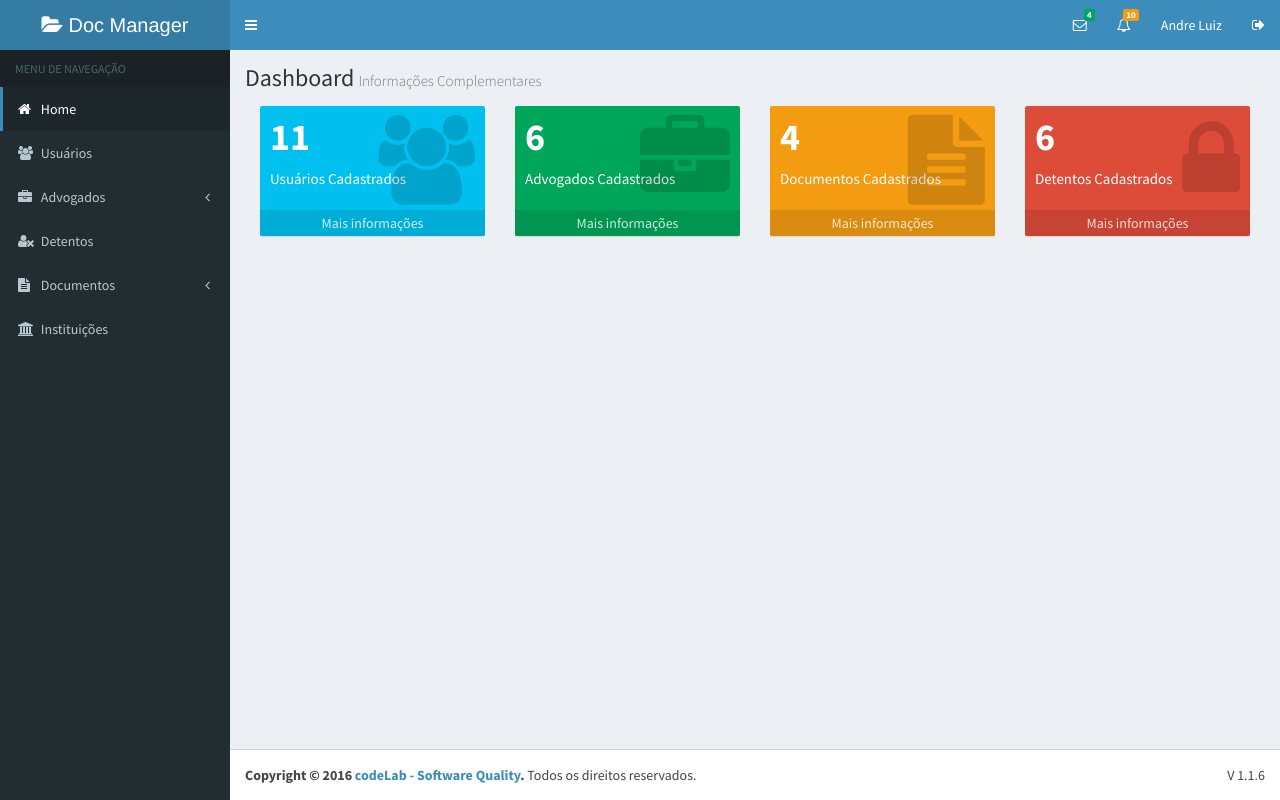
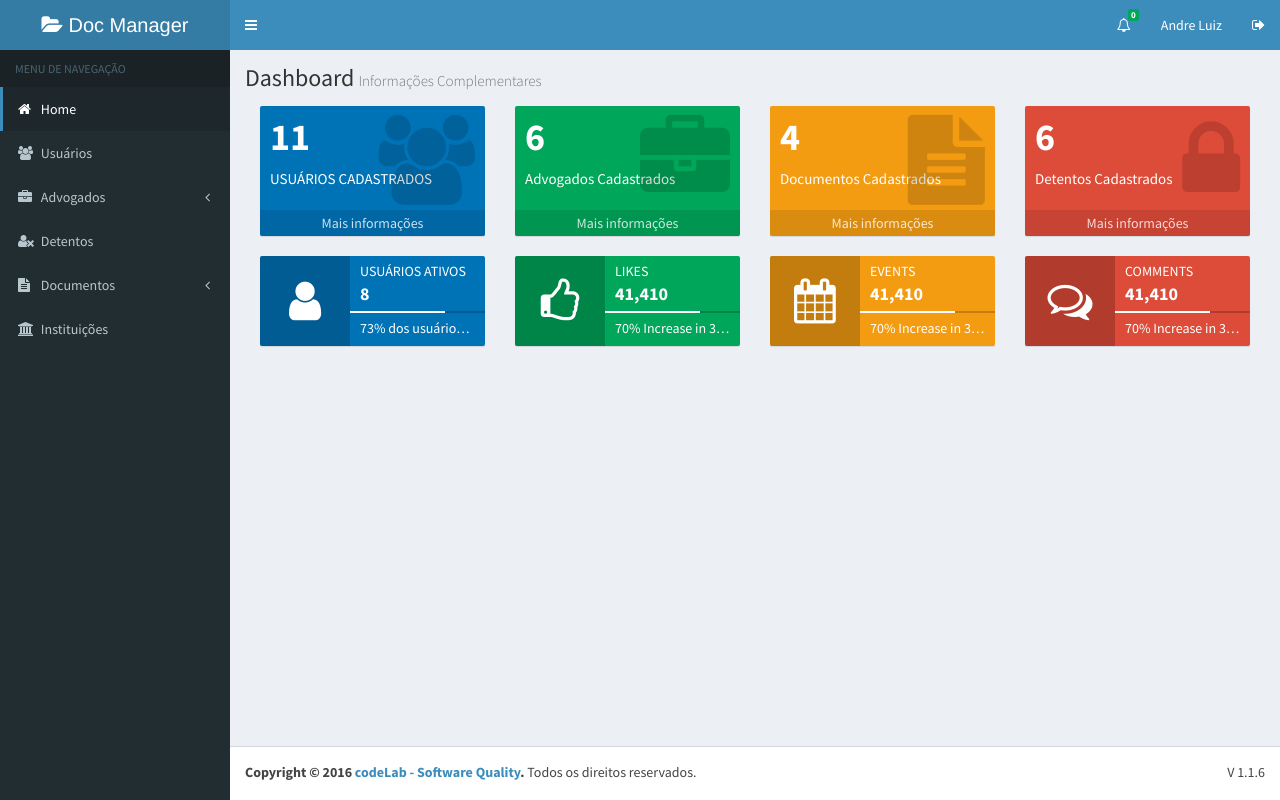
Before and after one commit to willyanmarques/DocManager, a PHP site: page /home.php in a window 1280 px wide. Run offline with PHP 8.4, Linux system fonts and the light colour scheme; a user stored in the database is signed in; data comes from the database, SQL or seed files in the repository; some libraries are stand-ins or nearby versions.

Commit message:
Widgets adicionados na Dashboard da Home

```diff
--- a/head.php
+++ b/head.php
@@ -131,63 +131,28 @@ desired effect
       <!-- Navbar Right Menu -->
       <div class="navbar-custom-menu">
         <ul class="nav navbar-nav">
-          <!-- Messages: style can be found in dropdown.less-->
-          <li class="dropdown messages-menu">
-            <!-- Menu toggle button -->
-            <a href="#" class="dropdown-toggle" data-toggle="dropdown">
-              <i class="fa fa-envelope-o"></i>
-              <span class="label label-success">4</span>
-            </a>
-            <ul class="dropdown-menu">
-              <li class="header">You have 4 messages</li>
-              <li>
-                <!-- inner menu: contains the messages -->
-                <ul class="menu">
-                  <li><!-- start message -->
-                    <a href="#">
-                      <div class="pull-left">
-                        <!-- User Image -->
-                        <img src="dist/img/user2-160x160.jpg" class="img-circle" alt="User Image">
-                      </div>
-                      <!-- Message title and timestamp -->
-                      <h4>
-                        Support Team
-                        <small><i class="fa fa-clock-o"></i> 5 mins</small>
-                      </h4>
-                      <!-- The message -->
-                      <p>Why not buy a new awesome theme?</p>
-                    </a>
-                  </li>
-                  <!-- end message -->
-                </ul>
-                <!-- /.menu -->
-              </li>
-              <li class="footer"><a href="#">See All Messages</a></li>
-            </ul>
-          </li>
-          <!-- /.messages-menu -->
 
           <!-- Notifications Menu -->
           <li class="dropdown notifications-menu">
             <!-- Menu toggle button -->
             <a href="#" class="dropdown-toggle" data-toggle="dropdown">
               <i class="fa fa-bell-o"></i>
-              <span class="label label-warning">10</span>
+              <span class="label label-success">0</span>
             </a>
             <ul class="dropdown-menu">
-              <li class="header">You have 10 notifications</li>
+              <li class="header">Você tem 0 notificações</li>
               <li>
                 <!-- Inner Menu: contains the notifications -->
                 <ul class="menu">
                   <li><!-- start notification -->
-                    <a href="#">
+                   <!-- <a href="#">
                       <i class="fa fa-users text-aqua"></i> 5 new members joined today
-                    </a>
+                    </a> -->
                   </li>
                   <!-- end notification -->
                 </ul>
               </li>
-              <li class="footer"><a href="#">View all</a></li>
+              <li class="footer"><a href="#">Ver todas</a></li>
             </ul>
           </li>
 
--- a/home.php
+++ b/home.php
@@ -16,17 +16,18 @@
             <!-- Small boxes (Stat box) -->
         <div class="col-lg-3 col-xs-6">
           <!-- small box -->
-          <div class="small-box bg-aqua">
+          <div class="small-box bg-blue">
             <div class="inner">
 
                 <?php
                 $result = $mysqli->query("SELECT COUNT(*) AS qtd FROM usuario");
                 $row = $result->fetch_assoc();
                 $result->close();
+                $qtdUsuarioAtivo = $row['qtd'];
                 ?>
 
               <h3><?php echo $row['qtd']; ?></h3>
-              <p>Usuários Cadastrados</p>
+              <p>USUÁRIOS CADASTRADOS</p>
             </div>
             <div class="icon">
               <i class="fa fa-users"></i>
@@ -101,7 +102,96 @@
         </div>
         <!-- ./col -->
 
+        <div class="col-md-3 col-sm-6 col-xs-12">
+          <div class="info-box bg-blue">
+            <span class="info-box-icon"><i class="fa fa-user"></i></span>
 
+            <?php
+            $result = $mysqli->query("SELECT COUNT(*) AS qtd FROM usuario WHERE status = 1");
+            $row = $result->fetch_assoc();
+            $result->close();
+            $qtdUsuarioInativo = $row['qtd'];
+            ?>
+
+            <div class="info-box-content">
+              <span class="info-box-text">USUÁRIOS ATIVOS</span>
+              <span class="info-box-number"><?php echo $row['qtd']; ?></span>
+
+              <div class="progress">
+                <div class="progress-bar" style="width: 70%"></div>
+              </div>
+                  <span class="progress-description">
+                  <?php
+                   $valor = $qtdUsuarioInativo/$qtdUsuarioAtivo;
+                   echo round($valor*100)."% dos usuários ativos";
+                  ?>
+                  </span>
+            </div>
+            <!-- /.info-box-content -->
+          </div>
+          <!-- /.info-box -->
+        </div>
+        <!-- /.col -->
+        <div class="col-md-3 col-sm-6 col-xs-12">
+          <div class="info-box bg-green">
+            <span class="info-box-icon"><i class="fa fa-thumbs-o-up"></i></span>
+
+            <div class="info-box-content">
+              <span class="info-box-text">Likes</span>
+              <span class="info-box-number">41,410</span>
+
+              <div class="progress">
+                <div class="progress-bar" style="width: 70%"></div>
+              </div>
+                  <span class="progress-description">
+                    70% Increase in 30 Days
+                  </span>
+            </div>
+            <!-- /.info-box-content -->
+          </div>
+          <!-- /.info-box -->
+        </div>
+        <!-- /.col -->
+        <div class="col-md-3 col-sm-6 col-xs-12">
+          <div class="info-box bg-yellow">
+            <span class="info-box-icon"><i class="fa fa-calendar"></i></span>
+
+            <div class="info-box-content">
+              <span class="info-box-text">Events</span>
+              <span class="info-box-number">41,410</span>
+
+              <div class="progress">
+                <div class="progress-bar" style="width: 70%"></div>
+              </div>
+                  <span class="progress-description">
+                    70% Increase in 30 Days
+                  </span>
+            </div>
+            <!-- /.info-box-content -->
+          </div>
+          <!-- /.info-box -->
+        </div>
+        <!-- /.col -->
+        <div class="col-md-3 col-sm-6 col-xs-12">
+          <div class="info-box bg-red">
+            <span class="info-box-icon"><i class="fa fa-comments-o"></i></span>
+
+            <div class="info-box-content">
+              <span class="info-box-text">Comments</span>
+              <span class="info-box-number">41,410</span>
+
+              <div class="progress">
+                <div class="progress-bar" style="width: 70%"></div>
+              </div>
+                  <span class="progress-description">
+                    70% Increase in 30 Days
+                  </span>
+            </div>
+            <!-- /.info-box-content -->
+          </div>
+          <!-- /.info-box -->
+        </div>
+        <!-- /.col -->
 
     </section>
     <!-- /.content -->
```
